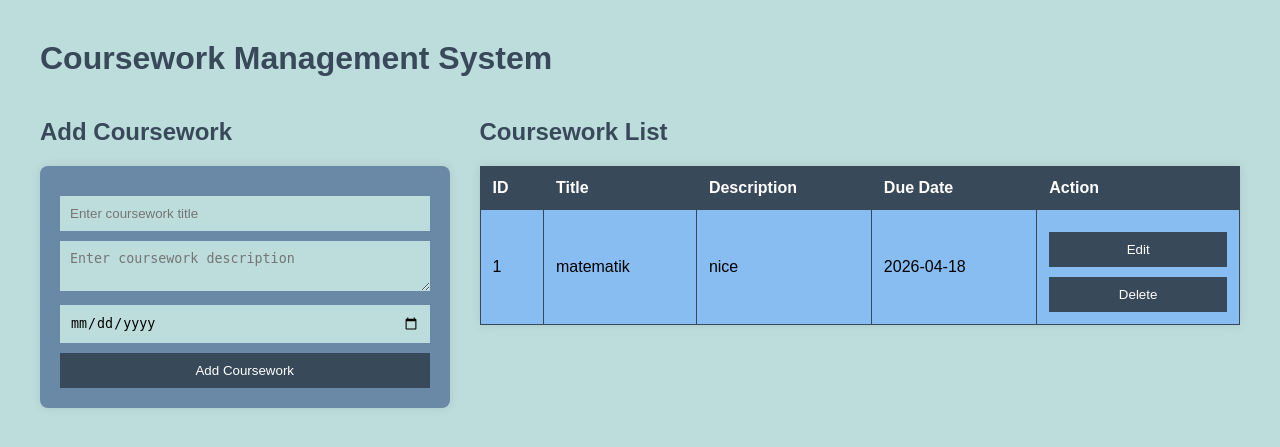
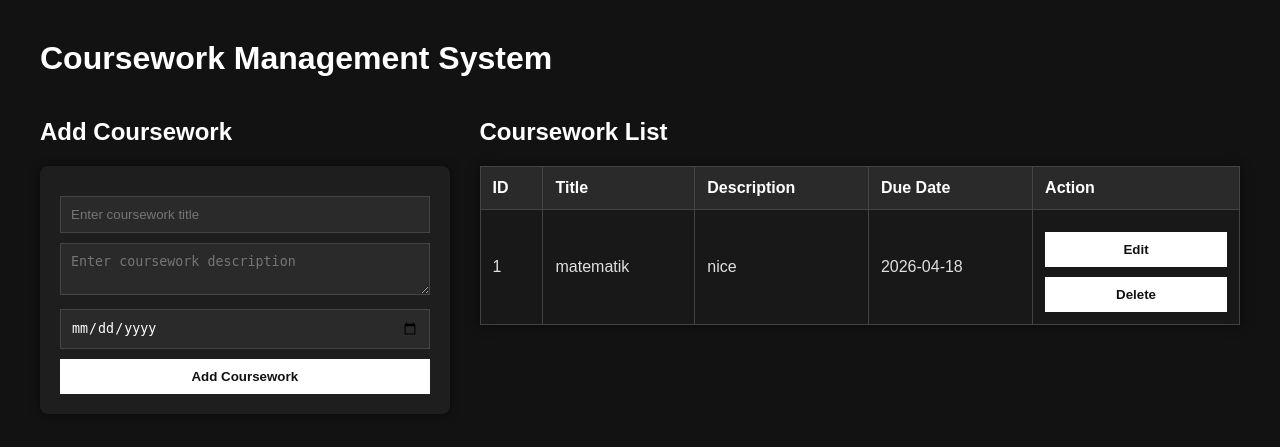
Before and after one commit to AdamWahid26/Flowly, a Flask app: page / in a window 1280 px wide. Shown: the top 447 px of the page. Run offline with Flask 3, Linux system fonts and the light colour scheme; data comes from the database, SQL or seed files in the repository; both versions use the stored data as it was after the commit.

Commit message:
dark mode

```diff
--- a/coursework-system/static/style.css
+++ b/coursework-system/static/style.css
@@ -1,11 +1,12 @@
 body {
     font-family: Arial, sans-serif;
     margin: 40px;
-    background-color: #BDDDDC; /* light background */
+    background-color: #121212; /* near black */
+    color: #e0e0e0; /* light grey text */
 }
 
 h1, h2 {
-    color: #384959; /* dark text for clarity */
+    color: #ffffff; /* pure white for headings */
 }
 
 .main-container {
@@ -23,11 +24,10 @@ h1, h2 {
 }
 
 form {
-    background: #6A89A7; /* medium blue */
+    background: #1e1e1e; /* dark grey */
     padding: 20px;
     border-radius: 8px;
-    box-shadow: 0 0 10px rgba(0, 0, 0, 0.1);
-    color: white; /* make text readable */
+    box-shadow: 0 0 10px rgba(0, 0, 0, 0.5);
 }
 
 input, textarea, button {
@@ -38,35 +38,41 @@ input, textarea, button {
 }
 
 input, textarea {
-    background-color: #BDDDDC;
-    border: none;
+    background-color: #2a2a2a; /* slightly lighter grey */
+    color: #ffffff;
+    border: 1px solid #444;
 }
 
 button {
     cursor: pointer;
-    background-color: #384959; /* dark button */
-    color: white;
+    background-color: #ffffff; /* white button */
+    color: #121212; /* dark text */
     border: none;
+    font-weight: bold;
 }
 
 button:hover {
-    background-color: #88BDF2; /* hover effect */
+    background-color: #cccccc; /* hover grey */
 }
 
 table {
     width: 100%;
-    background: #88BDF2; /* light blue */
+    background: #1e1e1e;
     border-collapse: collapse;
-    box-shadow: 0 0 10px rgba(0, 0, 0, 0.1);
+    box-shadow: 0 0 10px rgba(0, 0, 0, 0.5);
 }
 
 th, td {
-    border: 1px solid #384959;
+    border: 1px solid #444;
     padding: 12px;
     text-align: left;
 }
 
 th {
-    background-color: #384959; /* dark header */
-    color: white;
+    background-color: #2a2a2a;
+    color: #ffffff;
 }
+
+tr:nth-child(even) {
+    background-color: #181818;
+}
```
Also changed, not shown: coursework-system/database.db.
